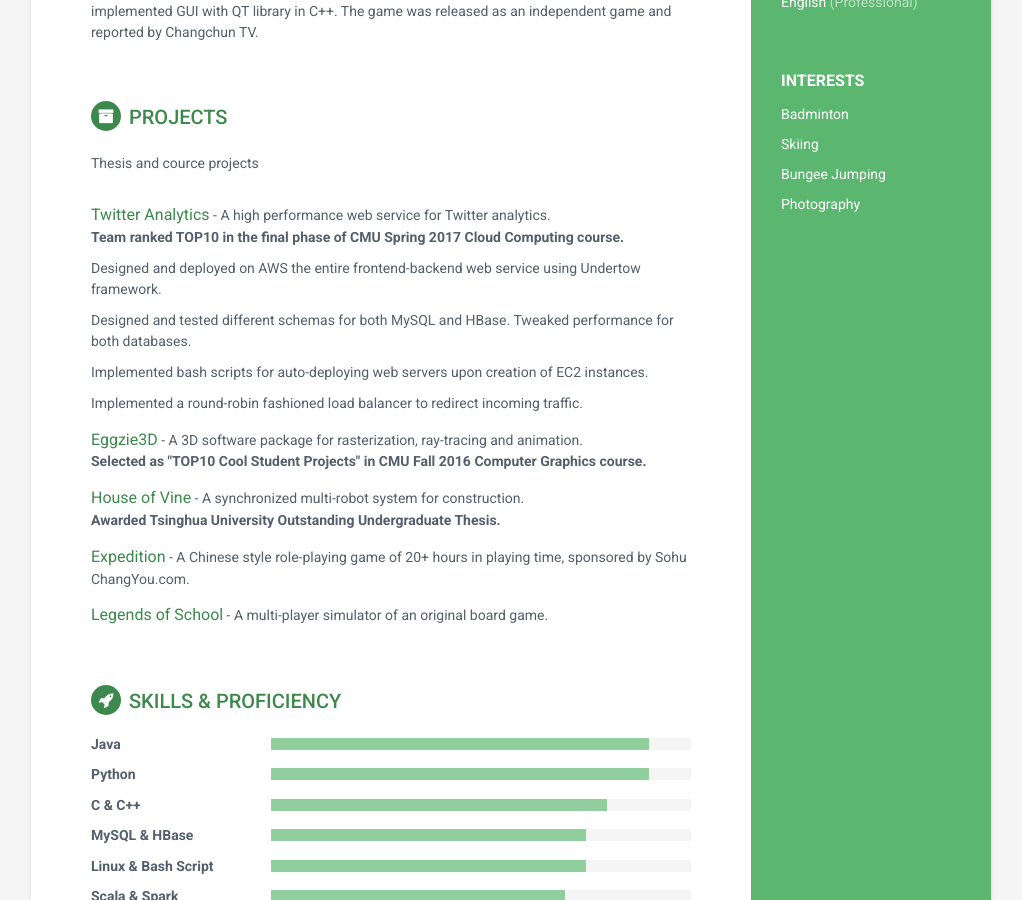
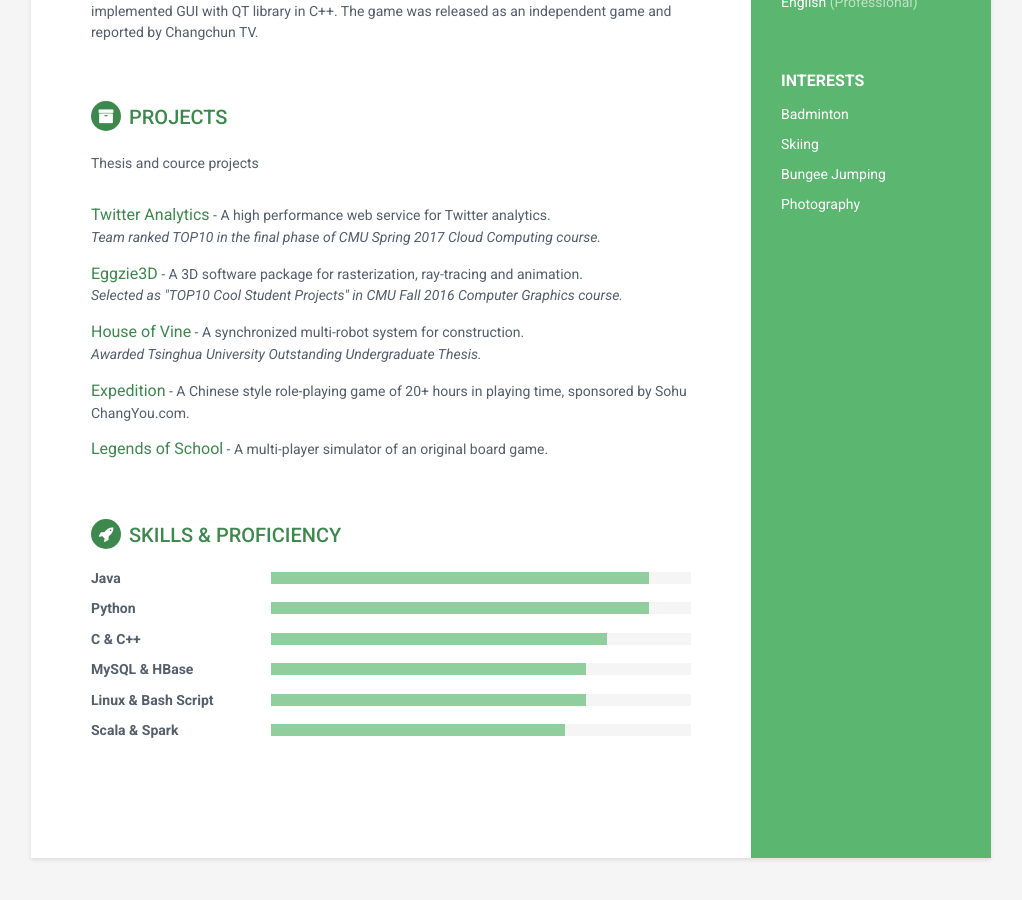
Before and after one commit to zwmj9304/resume, a Jekyll site: the page built from index.html, in a window 1280 px wide and 900 px high, scrolled down 907 px. Shown: the whole window, without its empty margins (129-1151 px from the left). Built offline with Jekyll 4.4.1, drawn with Linux system fonts in a browser that asks for light colours.

Commit message:
modified projects

```diff
--- a/_includes/projects.html
+++ b/_includes/projects.html
@@ -5,20 +5,16 @@
                 </div><!--//intro-->
                 <div class="item">
                     <span class="project-title"><a href="#">Twitter Analytics</a></span> - <span class="project-tagline">A high performance web service for Twitter analytics. </span>
-                    <p><b>Team ranked TOP10 in the final phase of CMU Spring 2017 Cloud Computing course.</b></p>
-                    <p>Designed and deployed on AWS the entire frontend-backend web service using Undertow framework.</p>
-                    <p>Designed and tested different schemas for both MySQL and HBase. Tweaked performance for both databases.</p>
-                    <p>Implemented bash scripts for auto-deploying web servers upon creation of EC2 instances.</p>
-                    <p>Implemented a round-robin fashioned load balancer to redirect incoming traffic.</p>
+                    <p><i>Team ranked TOP10 in the final phase of CMU Spring 2017 Cloud Computing course.</i></p>
                 </div><!--//item-->
                 <div class="item">
                     <span class="project-title"><a href="#" target="_blank">Eggzie3D</a></span> -
                     <span class="project-tagline">A 3D software package for rasterization, ray-tracing and animation.</span>
-                    <p><b>Selected as "TOP10 Cool Student Projects" in CMU Fall 2016 Computer Graphics course.</b></p>
+                    <p><i>Selected as "TOP10 Cool Student Projects" in CMU Fall 2016 Computer Graphics course.</i></p>
                 </div><!--//item-->
                 <div class="item">
                     <span class="project-title"><a href="https://youtu.be/IkcDQE6ESUI" target="_blank">House of Vine</a></span> - <span class="project-tagline"> A synchronized multi-robot system for construction.</span>
-                    <p><b>Awarded Tsinghua University Outstanding Undergraduate Thesis.</b></p>
+                    <p><i>Awarded Tsinghua University Outstanding Undergraduate Thesis.</i></p>
                 </div><!--//item-->
                 <div class="item">
                     <span class="project-title"><a href="#" target="_blank">Expedition</a></span> - <span class="project-tagline"> A Chinese style role-playing game of 20+ hours in playing time, sponsored by Sohu ChangYou.com.</span>
```
